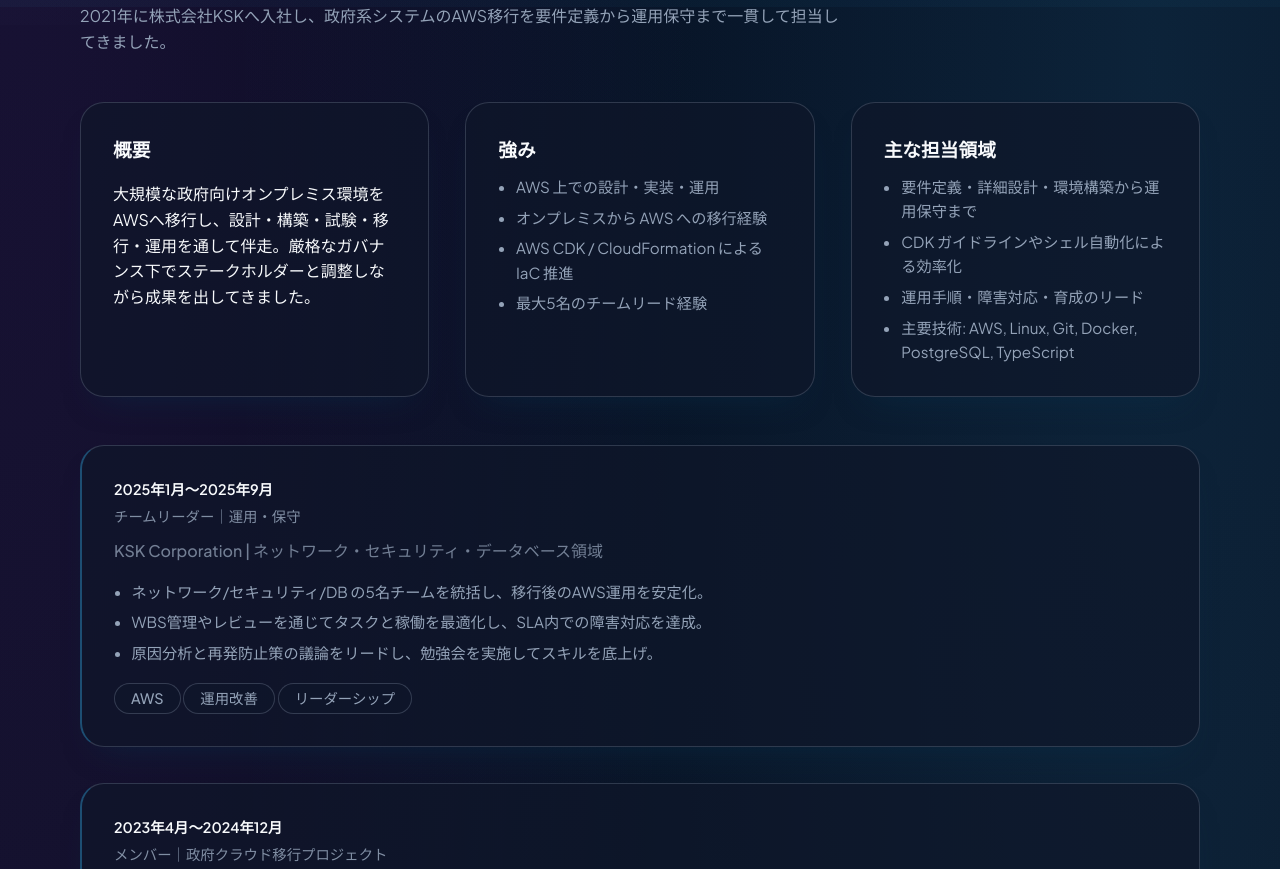
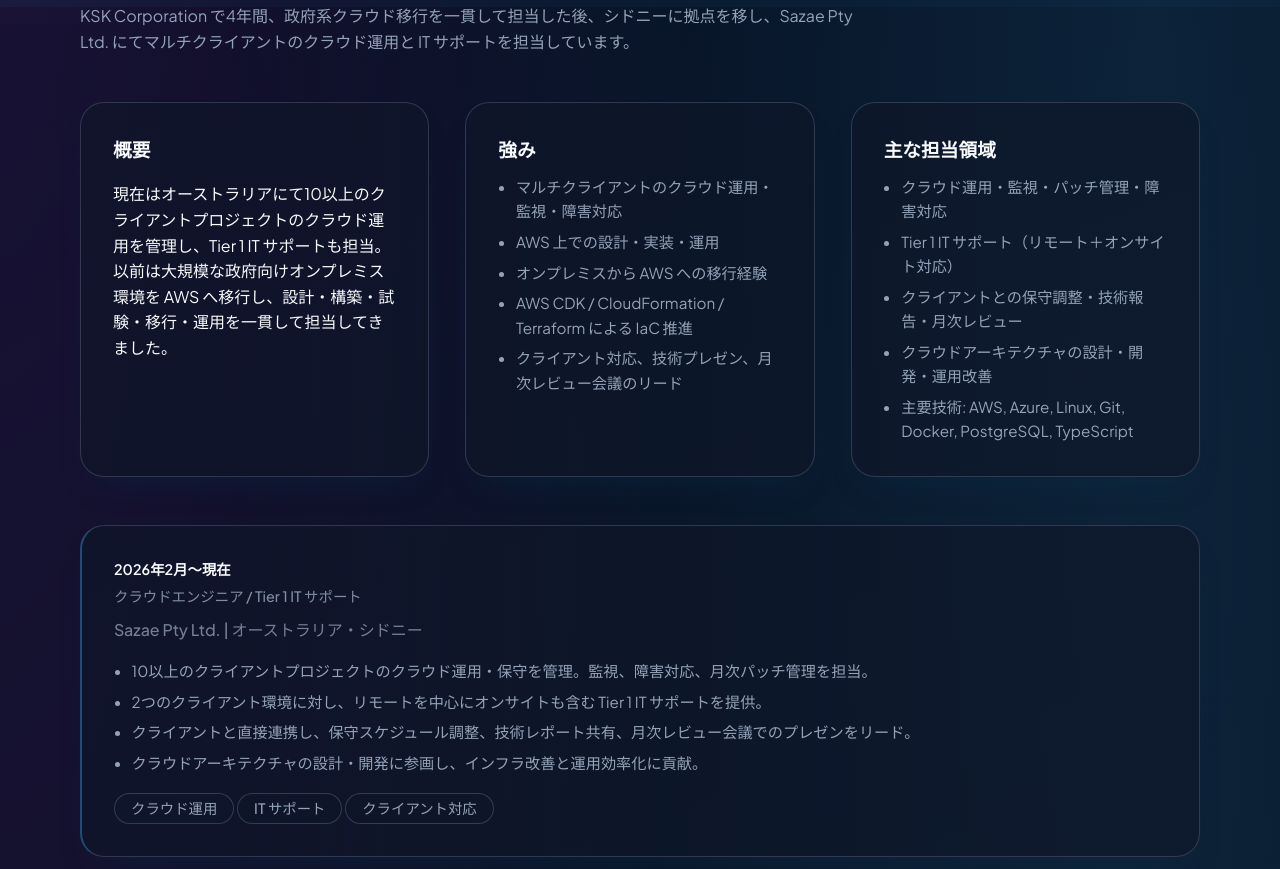
Before and after one commit to Jun-engineer/jun-engineer.github.io, an Eleventy site: page src/ja/portfolio/index.njk in a window 1280 px wide. Shown: the part 775-1644 px from the top of the page. Built offline with nearby package versions, Linux system fonts and the light colour scheme; Eleventy itself is replaced by a stand-in of ours; files that its build step writes are made by us from their sources; a script that the page names is missing.

Commit message:
update work history

```diff
--- a/src/index.njk
+++ b/src/index.njk
@@ -37,7 +37,7 @@ lang: en
           <p class="eyebrow">Cloud &amp; Platform Engineer</p>
           <h1 class="hero-title">Jun Nammoku</h1>
           <p class="hero-subtitle">
-            Cloud engineer focused on secure, resilient AWS platforms. I design infrastructure with CDK, CloudFormation, and Terraform while tuning networks, security, and automation so teams can ship faster.
+            Cloud engineer based in Sydney, managing multi-client cloud operations and designing secure, resilient platforms. I build infrastructure with CDK, CloudFormation, and Terraform while tuning networks, security, and automation so teams can ship faster.
           </p>
           <div class="hero-actions">
             <a class="cta-button primary" href="/en/portfolio/">View Portfolio (EN)</a>
@@ -51,8 +51,8 @@ lang: en
       </div>
       <div class="stat-grid">
         <div class="stat-card">
-          <h3>4+ Years</h3>
-          <p>Designing &amp; operating AWS solutions with a security-first approach.</p>
+          <h3>5+ Years</h3>
+          <p>Designing &amp; operating cloud solutions across AWS and Azure with a security-first approach.</p>
         </div>
         <div class="stat-card">
           <h3>11 Certifications</h3>
--- a/src/ja/portfolio/index.njk
+++ b/src/ja/portfolio/index.njk
@@ -62,35 +62,55 @@ extraScripts:
       <div class="section-header">
         <span class="eyebrow">職務経歴</span>
         <h2>Work History</h2>
-        <p>2021年に株式会社KSKへ入社し、政府系システムのAWS移行を要件定義から運用保守まで一貫して担当してきました。</p>
+        <p>KSK Corporation で4年間、政府系クラウド移行を一貫して担当した後、シドニーに拠点を移し、Sazae Pty Ltd. にてマルチクライアントのクラウド運用と IT サポートを担当しています。</p>
       </div>
       <div class="card-grid experience-highlights">
         <article class="card">
           <h3>概要</h3>
           <p>
-            大規模な政府向けオンプレミス環境をAWSへ移行し、設計・構築・試験・移行・運用を通して伴走。厳格なガバナンス下でステークホルダーと調整しながら成果を出してきました。
+            現在はオーストラリアにて10以上のクライアントプロジェクトのクラウド運用を管理し、Tier 1 IT サポートも担当。以前は大規模な政府向けオンプレミス環境を AWS へ移行し、設計・構築・試験・移行・運用を一貫して担当してきました。
           </p>
         </article>
         <article class="card">
           <h3>強み</h3>
           <ul>
+            <li>マルチクライアントのクラウド運用・監視・障害対応</li>
             <li>AWS 上での設計・実装・運用</li>
             <li>オンプレミスから AWS への移行経験</li>
-            <li>AWS CDK / CloudFormation による IaC 推進</li>
-            <li>最大5名のチームリード経験</li>
+            <li>AWS CDK / CloudFormation / Terraform による IaC 推進</li>
+            <li>クライアント対応、技術プレゼン、月次レビュー会議のリード</li>
           </ul>
         </article>
         <article class="card">
           <h3>主な担当領域</h3>
           <ul>
-            <li>要件定義・詳細設計・環境構築から運用保守まで</li>
-            <li>CDK ガイドラインやシェル自動化による効率化</li>
-            <li>運用手順・障害対応・育成のリード</li>
-            <li>主要技術: AWS, Linux, Git, Docker, PostgreSQL, TypeScript</li>
+            <li>クラウド運用・監視・パッチ管理・障害対応</li>
+            <li>Tier 1 IT サポート（リモート＋オンサイト対応）</li>
+            <li>クライアントとの保守調整・技術報告・月次レビュー</li>
+            <li>クラウドアーキテクチャの設計・開発・運用改善</li>
+            <li>主要技術: AWS, Azure, Linux, Git, Docker, PostgreSQL, TypeScript</li>
           </ul>
         </article>
       </div>
       <div class="timeline" aria-label="職務年表">
+        <article class="card timeline-card">
+          <div class="timeline-meta">
+            <span class="timeline-period">2026年2月〜現在</span>
+            <span class="timeline-role">クラウドエンジニア / Tier 1 IT サポート</span>
+          </div>
+          <p class="timeline-company">Sazae Pty Ltd. | オーストラリア・シドニー</p>
+          <ul>
+            <li>10以上のクライアントプロジェクトのクラウド運用・保守を管理。監視、障害対応、月次パッチ管理を担当。</li>
+            <li>2つのクライアント環境に対し、リモートを中心にオンサイトも含む Tier 1 IT サポートを提供。</li>
+            <li>クライアントと直接連携し、保守スケジュール調整、技術レポート共有、月次レビュー会議でのプレゼンをリード。</li>
+            <li>クラウドアーキテクチャの設計・開発に参画し、インフラ改善と運用効率化に貢献。</li>
+          </ul>
+          <div class="timeline-tools" aria-label="注力分野">
+            <span class="tag-pill">クラウド運用</span>
+            <span class="tag-pill">IT サポート</span>
+            <span class="tag-pill">クライアント対応</span>
+          </div>
+        </article>
         <article class="card timeline-card">
           <div class="timeline-meta">
             <span class="timeline-period">2025年1月〜2025年9月</span>
@@ -158,7 +178,9 @@ extraScripts:
           <h3>クラウド &amp; プラットフォーム</h3>
           <ul>
             <li>AWS（マルチアカウント設計、ネットワーク、セキュリティ基盤）</li>
+            <li>Azure（Static Web Apps、Communication Services、Bicep）</li>
             <li>GCP を活用したサーバーレスワークロード構築</li>
+            <li>マルチクライアントのクラウド運用・監視・パッチ管理</li>
             <li>ランディングゾーン自動化とガバナンス整備</li>
           </ul>
         </article>
```
Also changed, not shown: src/en/portfolio/index.njk (+30 -8 lines).
